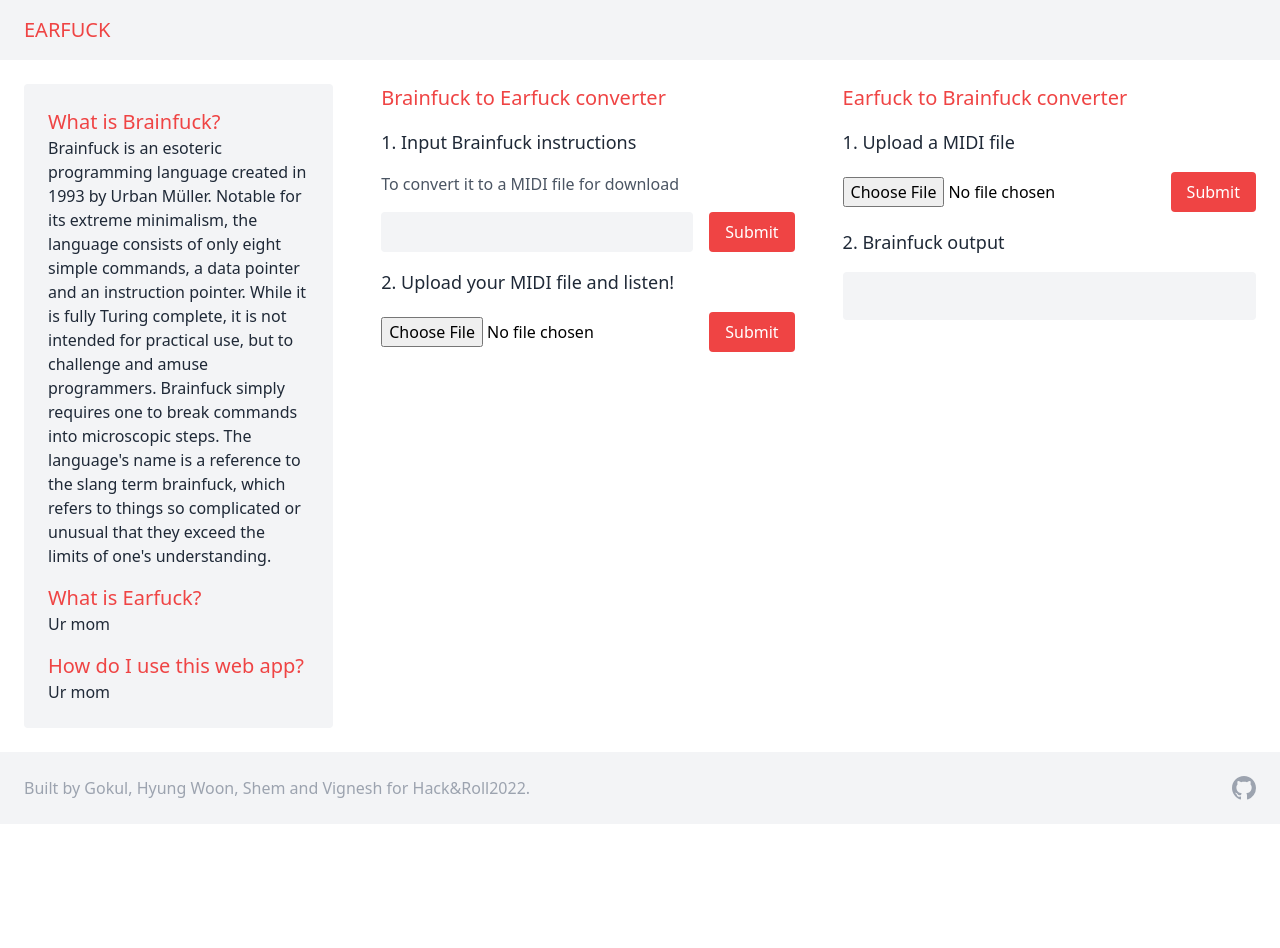
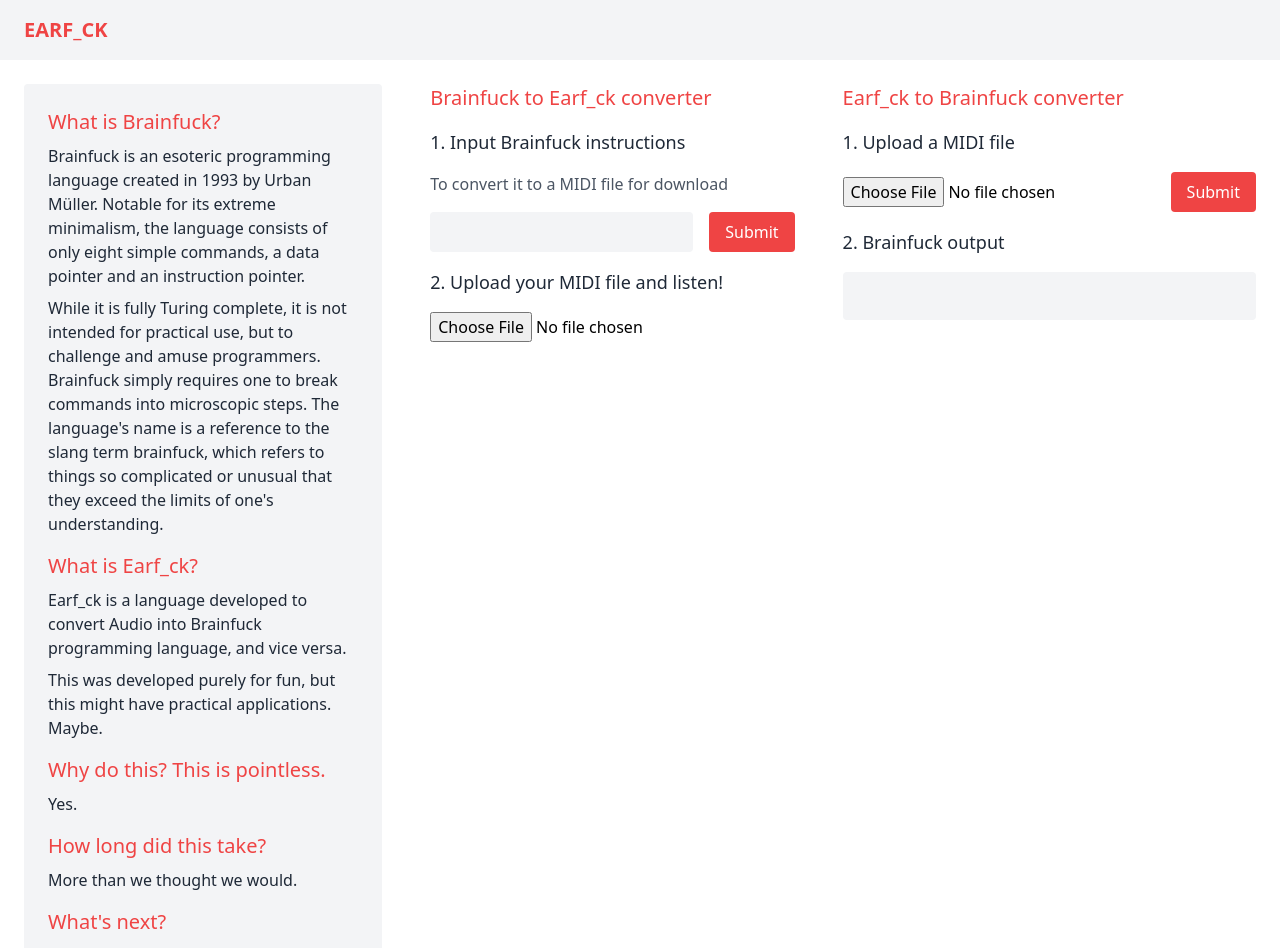
Before and after one commit to vigneshsankariyer1234567890/earf-k, a React (Create React App) app: page / in a window 1280 px wide. Shown: the top 948 px of the page. Before the commit the page ends 824 px from the top, so only its background shows below. Built offline with nearby package versions, Linux system fonts and the light colour scheme.

Commit message:
Add texts

```diff
--- a/public/index.html
+++ b/public/index.html
@@ -24,7 +24,7 @@
       work correctly both with client-side routing and a non-root public URL.
       Learn how to configure a non-root public URL by running `npm run build`.
     -->
-    <title>Earfuck</title>
+    <title>Earf_ck</title>
   </head>
   <body>
     <noscript>You need to enable JavaScript to run this app.</noscript>
--- a/src/App.js
+++ b/src/App.js
@@ -40,19 +40,22 @@ function App() {
   return (
     <>
       <header className="items-center justify-between px-6 py-4 bg-gray-100">
-        <h1 className="text-xl font-medium text-red-500">EARFUCK</h1>
+        <h1 className="text-xl font-bold text-red-500">EARF_CK</h1>
       </header>
       <div className="flex flex-1 gap-12 p-6">
         <section className="flex flex-col gap-4 p-6 bg-gray-100 rounded sm:w-96">
           <div>
-            <h2 className="text-xl font-medium text-red-500">
+            <h2 className="mb-2 text-xl font-medium text-red-500">
               What is Brainfuck?
             </h2>
-            <p className="text-gray-800">
+            <p className="mb-2 text-gray-800">
               Brainfuck is an esoteric programming language created in 1993 by
               Urban Müller. Notable for its extreme minimalism, the language
               consists of only eight simple commands, a data pointer and an
-              instruction pointer. While it is fully Turing complete, it is not
+              instruction pointer.
+            </p>
+            <p className="text-gray-800">
+              While it is fully Turing complete, it is not
               intended for practical use, but to challenge and amuse
               programmers. Brainfuck simply requires one to break commands into
               microscopic steps. The language's name is a reference to the slang
@@ -61,21 +64,39 @@ function App() {
             </p>
           </div>
           <div>
-            <h2 className="text-xl font-medium text-red-500">
-              What is Earfuck?
+            <h2 className="mb-2 text-xl font-medium text-red-500">
+              What is Earf_ck?
             </h2>
-            <p className="text-gray-800">Ur mom</p>
+            <p className="mb-2 text-gray-800">
+              Earf_ck is a language developed to convert Audio into Brainfuck programming
+              language, and vice versa.
+            </p>
+            <p className="text-gray-800">
+              This was developed purely for fun, but this might have practical applications. Maybe.
+            </p>
           </div>
           <div>
-            <h2 className="text-xl font-medium text-red-500">
-              How do I use this web app?
+            <h2 className="mb-2 text-xl font-medium text-red-500">
+              Why do this? This is pointless.
             </h2>
-            <p className="text-gray-800">Ur mom</p>
+            <p className="text-gray-800">Yes.</p>
+          </div>
+          <div>
+            <h2 className="mb-2 text-xl font-medium text-red-500">
+              How long did this take?
+            </h2>
+            <p className="text-gray-800">More than we thought we would.</p>
+          </div>
+          <div>
+            <h2 className="mb-2 text-xl font-medium text-red-500">
+              What's next?
+            </h2>
+            <p className="text-gray-800">No idea.</p>
           </div>
         </section>
         <form onSubmit={handleSubmit} className="flex flex-col flex-1 gap-4">
           <h2 className="text-xl font-medium text-red-500">
-            Brainfuck to Earfuck converter
+            Brainfuck to Earf_ck converter
           </h2>
           <label
             htmlFor="instructions"
@@ -109,7 +130,7 @@ function App() {
           onSubmit={(event) => {event.preventDefault()}}
         >
           <h2 className="text-xl font-medium text-red-500">
-            Earfuck to Brainfuck converter
+            Earf_ck to Brainfuck converter
           </h2>
           <label htmlFor="upload" className="text-lg font-medium text-gray-800">
             1. Upload a MIDI file
--- a/src/UploadComponent/index.js
+++ b/src/UploadComponent/index.js
@@ -39,10 +39,12 @@ const UploadComponent = (props) => {
     return(
         <div className="flex items-center justify-between gap-4">
             <input type="file" name="file" onChange={changeHandler} />
-            <input
+            { props.play
+                ? null
+                : <input
               type="submit"
               className="px-4 py-2 font-medium text-white transition-colors bg-red-500 rounded cursor-pointer hover:bg-red-600"
-            />
+            />}
         </div>
     )
 }
```
